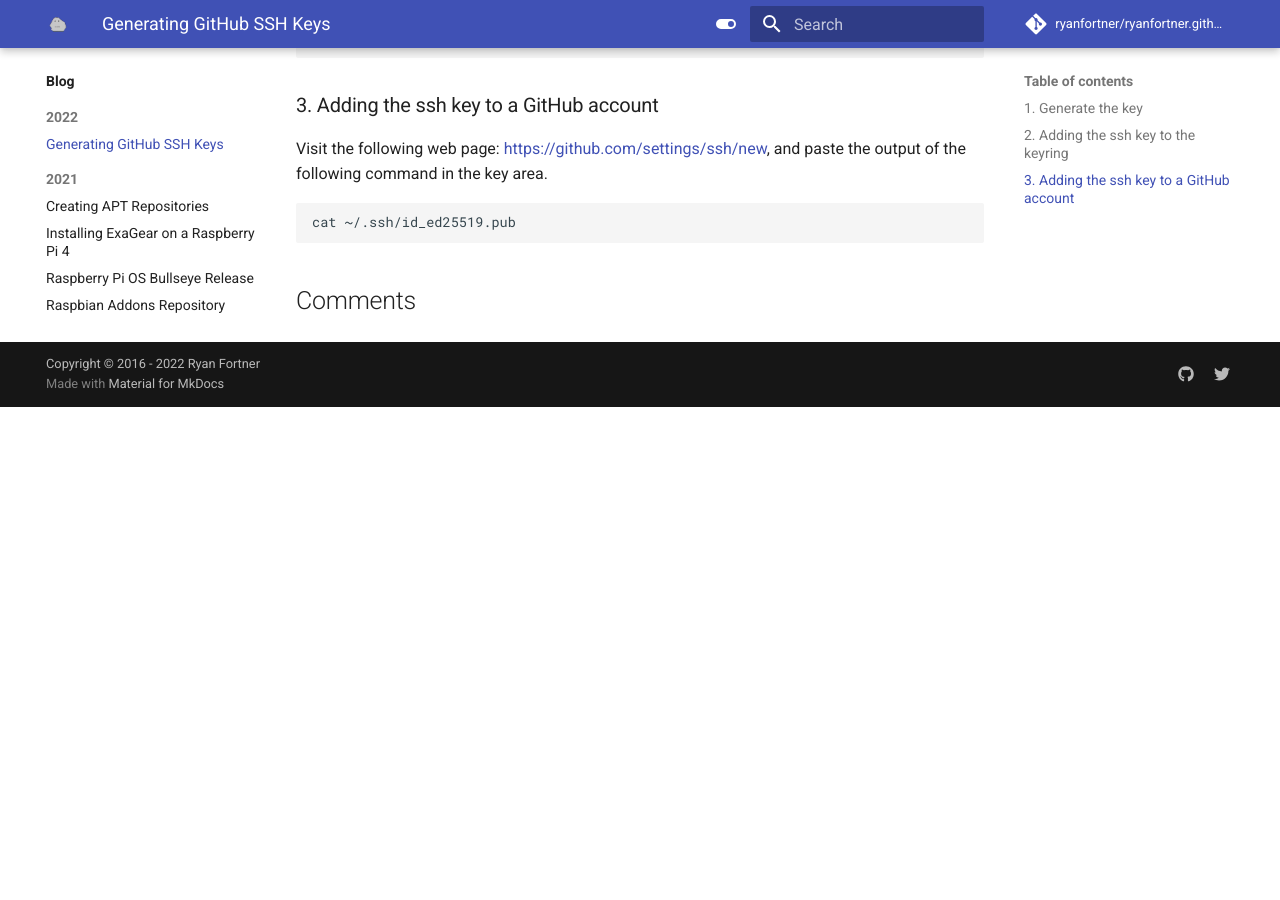
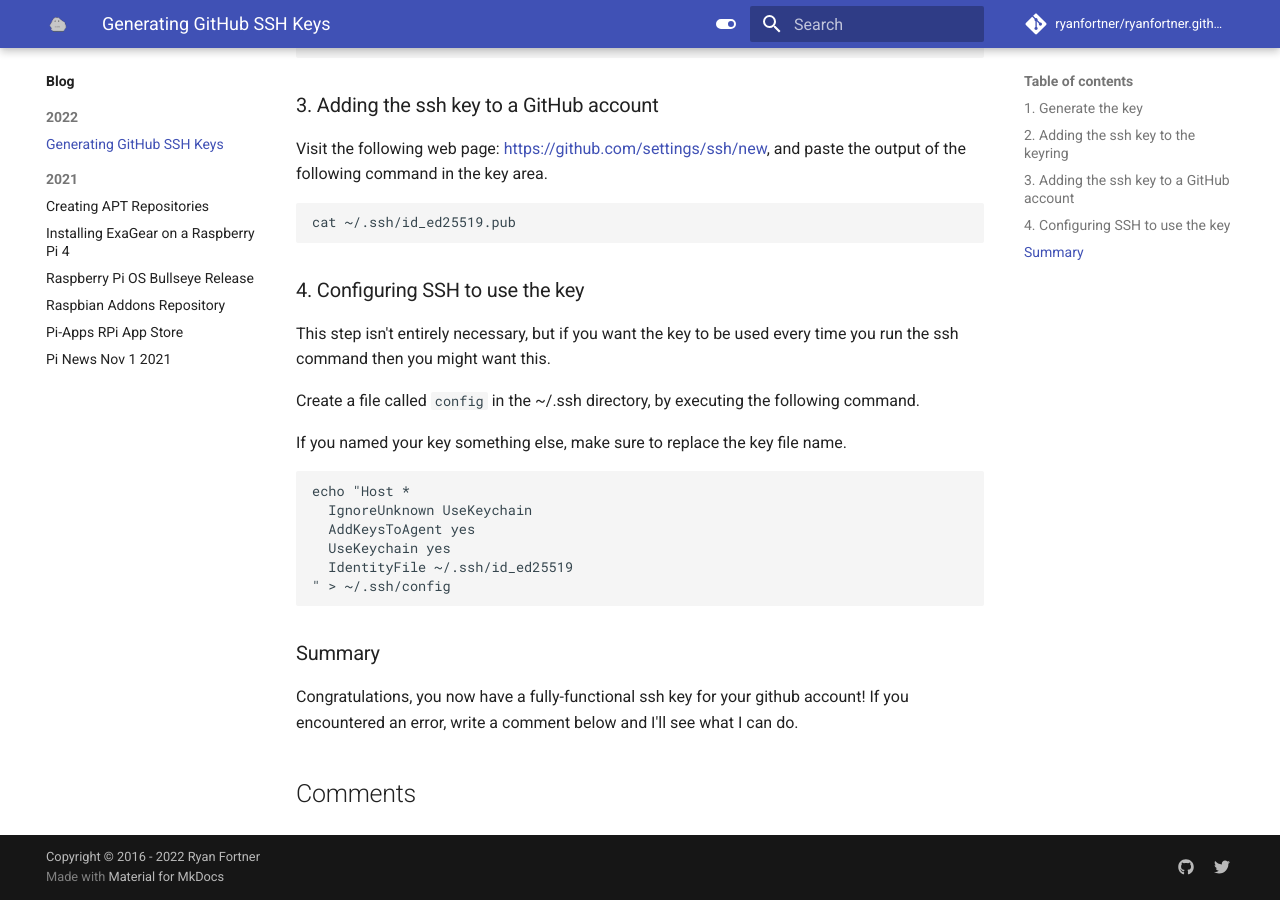
Before and after one commit to ryanfortner/ryanfortner.github.io, an MkDocs documentation site: the page built from docs/blog/2022/2022-01-19.md, in a window 1280 px wide and 900 px high, scrolled down 985 px. Built offline with MkDocs 1.6.1 and Material for MkDocs 9.7.7, drawn with Linux system fonts in a browser that asks for light colours; comment, search, counter and statistics services are not loaded; before the commit the page ends 1392 px from its top, so only the background shows below that.

Commit message:
add config steps in github ssh blog post

````diff
--- a/docs/blog/2022/2022-01-19.md
+++ b/docs/blog/2022/2022-01-19.md
@@ -64,3 +64,24 @@
 ```
 cat ~/.ssh/id_ed25519.pub
 ```
+
+### 4. Configuring SSH to use the key
+
+This step isn't entirely necessary, but if you want the key to be used every time you run the ssh command then you might want this.
+
+Create a file called `config` in the ~/.ssh directory, by executing the following command.
+
+If you named your key something else, make sure to replace the key file name.
+
+```
+echo "Host *
+  IgnoreUnknown UseKeychain
+  AddKeysToAgent yes
+  UseKeychain yes
+  IdentityFile ~/.ssh/id_ed25519
+" > ~/.ssh/config
+```
+
+### Summary
+
+Congratulations, you now have a fully-functional ssh key for your github account! If you encountered an error, write a comment below and I'll see what I can do.
````
